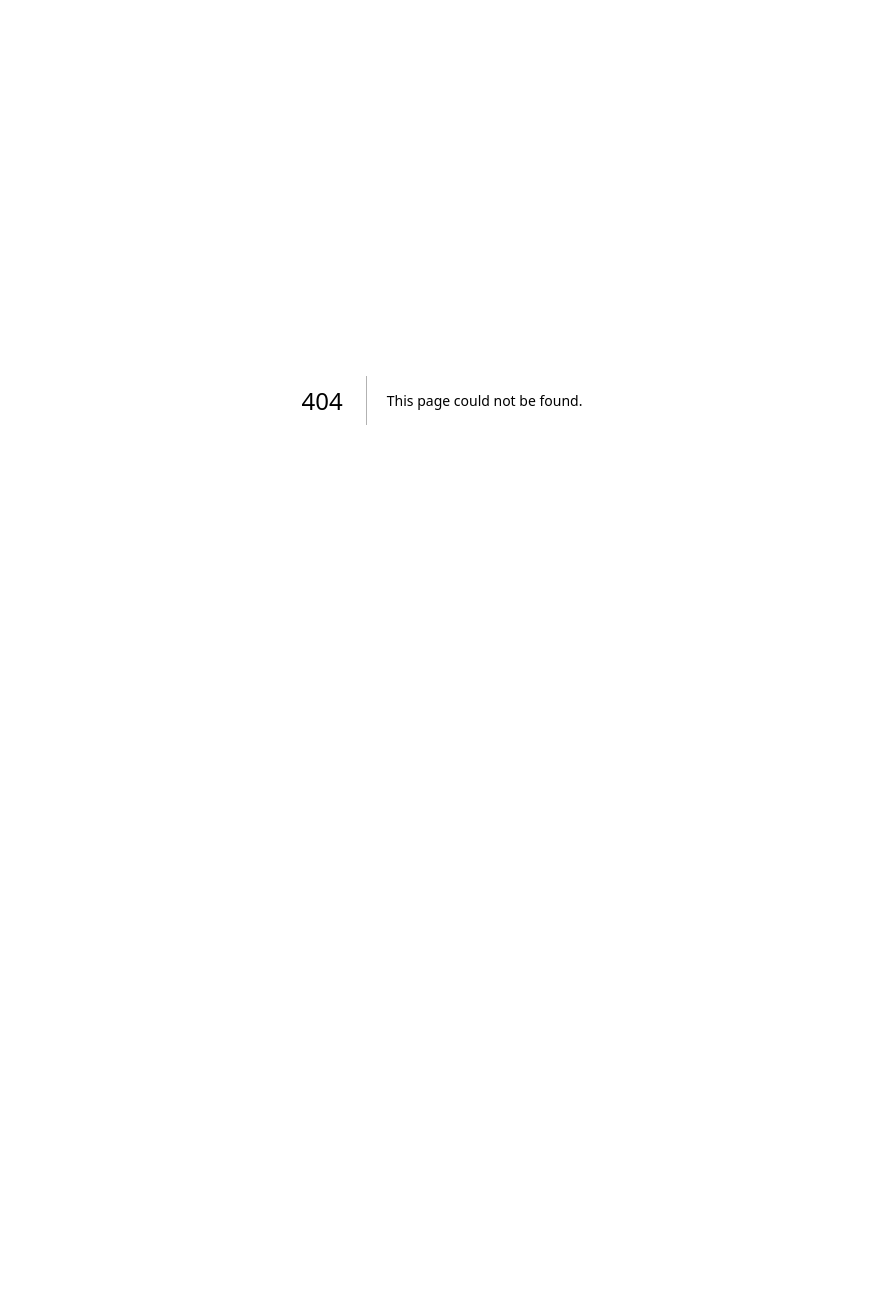
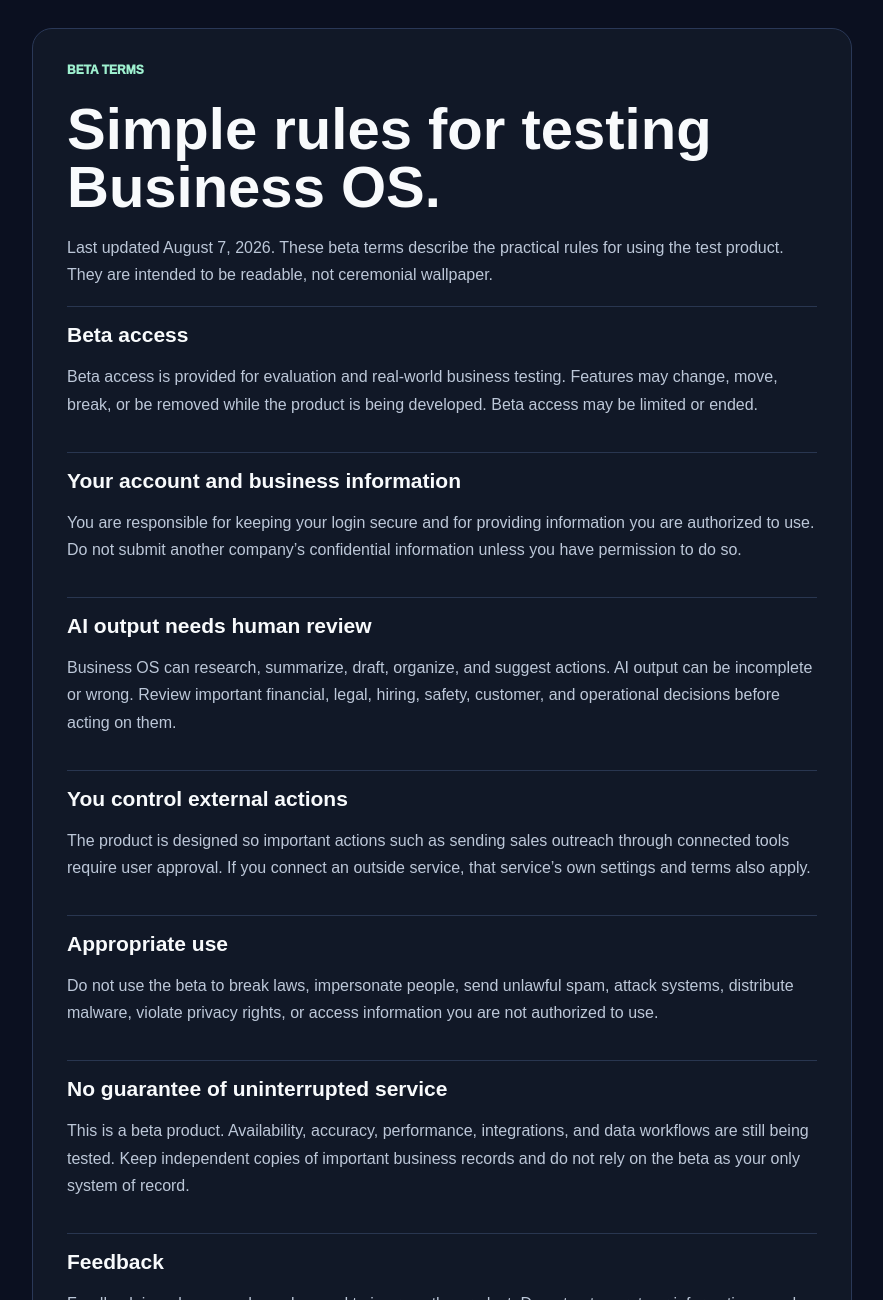
Before and after one commit to jimrusk/aridon-app, a Next.js app: page /business-os/terms in a window 1280 px wide. Before the commit this address had no page. Shown: the top 1300 px of the page, without its empty margins (198-1081 px from the left). Before the commit the page ends 800 px from the top, so only its background shows below. Built offline with nearby package versions, Linux system fonts and the light colour scheme.

Commit message:
Add beta terms

```diff
--- /dev/null
+++ b/app/business-os/terms/page.tsx
@@ -0,0 +1,68 @@
+import Link from 'next/link';
+
+export default function BetaTermsPage() {
+  return (
+    <main style={pageStyle}>
+      <article style={cardStyle}>
+        <div style={eyebrow}>BETA TERMS</div>
+        <h1 style={titleStyle}>Simple rules for testing Business OS.</h1>
+        <p style={bodyStyle}>Last updated August 7, 2026. These beta terms describe the practical rules for using the test product. They are intended to be readable, not ceremonial wallpaper.</p>
+
+        <Section title="Beta access">
+          <p>Beta access is provided for evaluation and real-world business testing. Features may change, move, break, or be removed while the product is being developed. Beta access may be limited or ended.</p>
+        </Section>
+
+        <Section title="Your account and business information">
+          <p>You are responsible for keeping your login secure and for providing information you are authorized to use. Do not submit another company’s confidential information unless you have permission to do so.</p>
+        </Section>
+
+        <Section title="AI output needs human review">
+          <p>Business OS can research, summarize, draft, organize, and suggest actions. AI output can be incomplete or wrong. Review important financial, legal, hiring, safety, customer, and operational decisions before acting on them.</p>
+        </Section>
+
+        <Section title="You control external actions">
+          <p>The product is designed so important actions such as sending sales outreach through connected tools require user approval. If you connect an outside service, that service’s own settings and terms also apply.</p>
+        </Section>
+
+        <Section title="Appropriate use">
+          <p>Do not use the beta to break laws, impersonate people, send unlawful spam, attack systems, distribute malware, violate privacy rights, or access information you are not authorized to use.</p>
+        </Section>
+
+        <Section title="No guarantee of uninterrupted service">
+          <p>This is a beta product. Availability, accuracy, performance, integrations, and data workflows are still being tested. Keep independent copies of important business records and do not rely on the beta as your only system of record.</p>
+        </Section>
+
+        <Section title="Feedback">
+          <p>Feedback is welcome and may be used to improve the product. Do not put secrets or information you do not want reviewed by the product team into a feedback submission.</p>
+        </Section>
+
+        <Section title="Future paid plans">
+          <p>Creating this free beta account does not start billing. If paid plans are offered later, you will be shown the applicable price and terms before a paid subscription begins.</p>
+        </Section>
+
+        <div style={footerBox}>
+          <strong>Using the beta means you agree to these beta rules and the Privacy Notice.</strong>
+          <span>If the terms change materially during testing, the updated date on this page will change.</span>
+        </div>
+
+        <div style={linksStyle}>
+          <Link href="/business-os/beta" style={linkStyle}>Back to beta signup</Link>
+          <Link href="/business-os/privacy" style={linkStyle}>Privacy Notice</Link>
+        </div>
+      </article>
+    </main>
+  );
+}
+
+function Section({ title, children }: { title: string; children: React.ReactNode }) {
+  return <section style={{ borderTop: '1px solid #293650', paddingTop: '16px' }}><h2 style={{ margin: '0 0 7px', fontSize: '21px' }}>{title}</h2><div style={bodyStyle}>{children}</div></section>;
+}
+
+const pageStyle = { minHeight: '100vh', background: '#0B1020', color: '#F8FAFC', padding: '28px 18px 80px', fontFamily: 'Arial, sans-serif' };
+const cardStyle = { maxWidth: '820px', margin: '0 auto', background: '#111827', border: '1px solid #2A3857', borderRadius: '20px', padding: 'clamp(20px,5vw,34px)', display: 'grid', gap: '18px' };
+const eyebrow = { color: '#9EF0CF', fontSize: '12px', fontWeight: 950 };
+const titleStyle = { fontSize: 'clamp(36px,6vw,58px)', lineHeight: 1, margin: '5px 0 0' };
+const bodyStyle = { color: '#BCC7D8', lineHeight: 1.7, margin: 0 };
+const footerBox = { display: 'grid', gap: '5px', background: '#102033', border: '1px solid #29405A', borderRadius: '12px', padding: '14px', color: '#D6E1F4', lineHeight: 1.55 };
+const linksStyle = { display: 'flex', gap: '14px', flexWrap: 'wrap' as const };
+const linkStyle = { color: '#B9CFFF', fontWeight: 850 };
```
